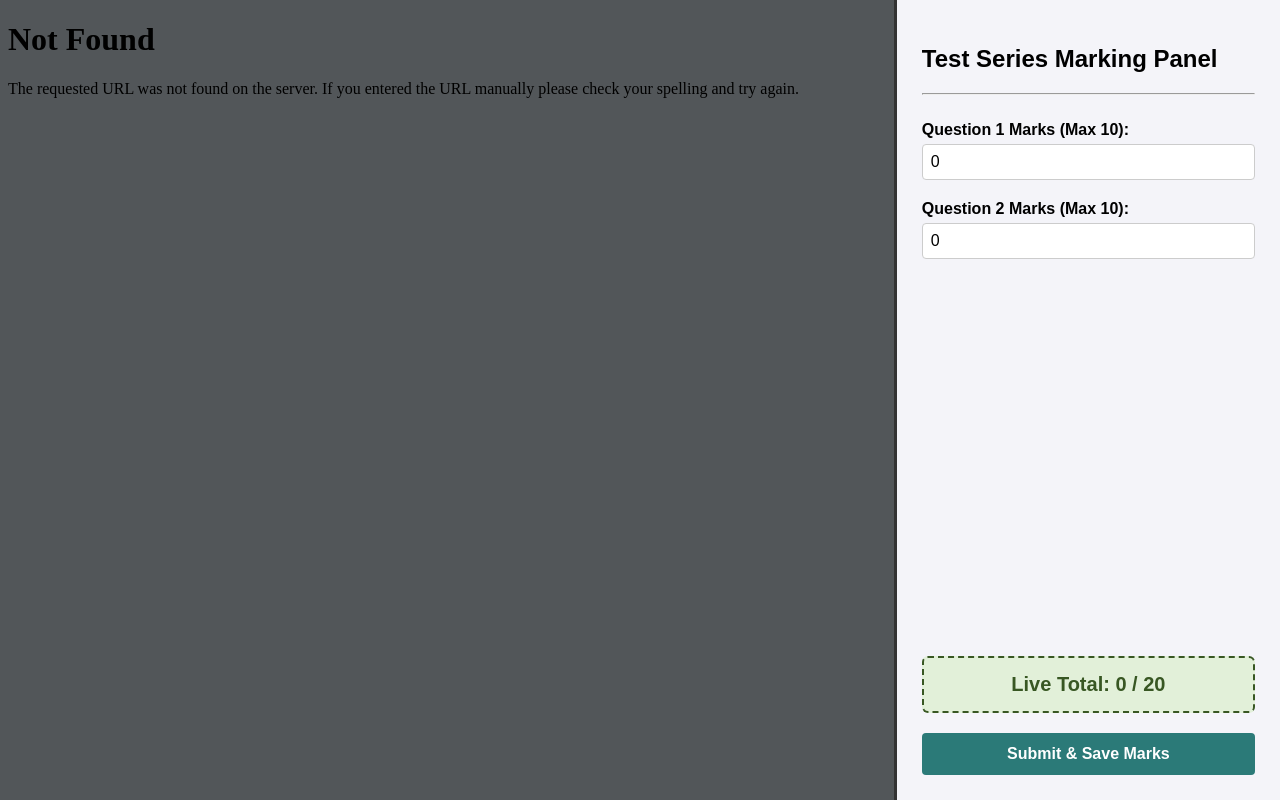
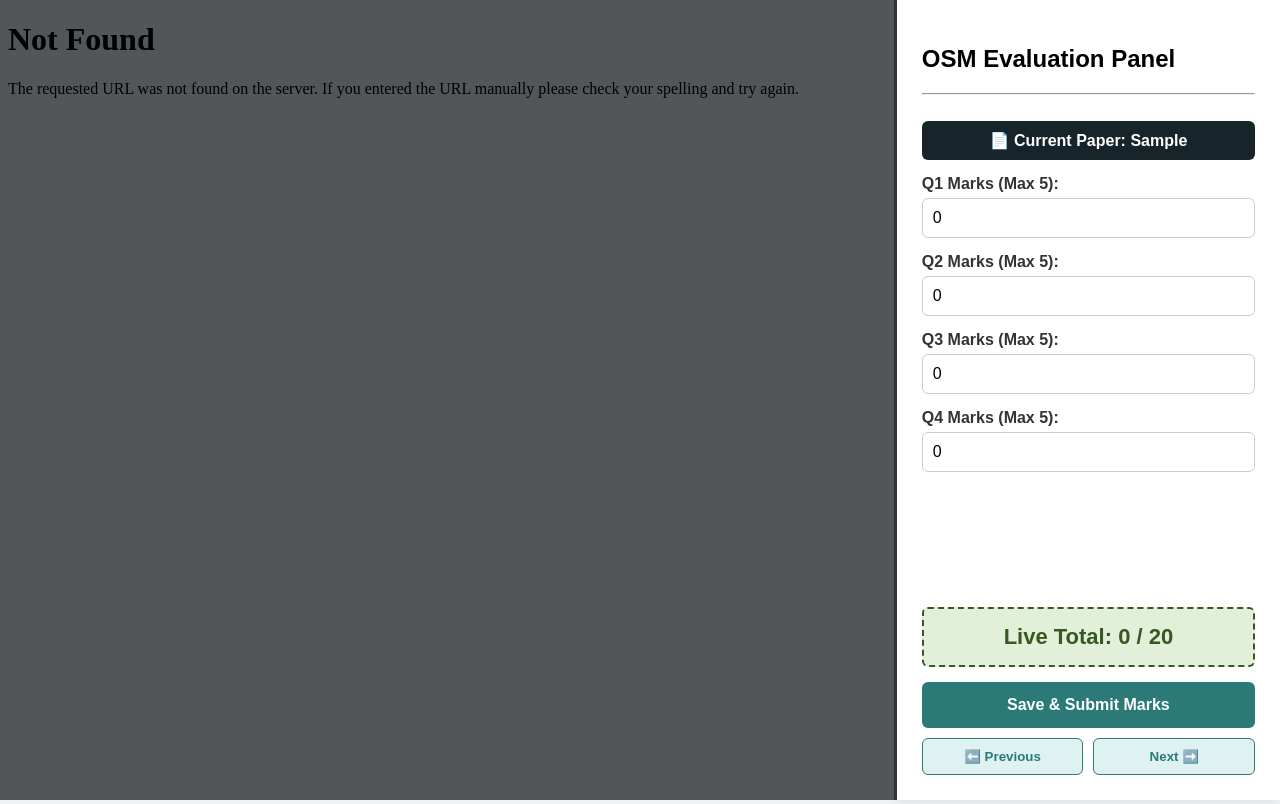
Before and after one commit to rohan3gadkari/OSM-digital-checking, a Flask app: template templates/dashboard.html in a window 1280 px wide. Run offline with Flask 3, Linux system fonts and the light colour scheme; the template is opened without the code that fills it: most values are stand-ins (such as "Sample title", 1, 10 or a date in 2020).

Commit message:
Update dashboard.html

```diff
--- a/templates/dashboard.html
+++ b/templates/dashboard.html
@@ -5,42 +5,47 @@
     <meta name="viewport" content="width=device-width, initial-scale=1.0">
     <title>On-Screen Evaluation System</title>
     <style>
-        body { margin: 0; font-family: Arial, sans-serif; }
+        body { margin: 0; font-family: Arial, sans-serif; background-color: #f0f2f5; }
         .container { display: flex; height: 100vh; }
-        .pdf-panel { width: 70%; border-right: 3px solid #333; background-color: #525659; }
-        .marks-panel { width: 30%; padding: 25px; background-color: #f4f4f9; box-sizing: border-box; display: flex; flex-direction: column; justify-content: space-between; }
-        .form-group { margin-bottom: 20px; }
-        label { font-weight: bold; display: block; margin-bottom: 5px; }
-        input[type="number"] { width: 100%; padding: 8px; box-sizing: border-box; border: 1px solid #ccc; border-radius: 4px; font-size: 16px; }
-        .total-box { background-color: #e2f0d9; padding: 15px; border: 2px dashed #385723; border-radius: 6px; text-align: center; margin-bottom: 20px; }
-        .total-box h3 { margin: 0; color: #385723; font-size: 20px; }
-        button { width: 100%; padding: 12px; background-color: #2b7a78; color: white; border: none; font-size: 16px; cursor: pointer; border-radius: 4px; font-weight: bold; }
-        button:hover { background-color: #17252a; }
-        #msg { text-align: center; font-weight: bold; margin-top: 10px; display: none; }
-        .success { color: green; }
+        .pdf-panel { width: 70%; border-right: 3px solid #333; background-color: #525659; position: relative; }
+        .marks-panel { width: 30%; padding: 25px; background-color: #ffffff; box-sizing: border-box; display: flex; flex-direction: column; justify-content: space-between; box-shadow: -2px 0 10px rgba(0,0,0,0.1); }
+        .form-group { margin-bottom: 15px; }
+        label { font-weight: bold; display: block; margin-bottom: 5px; color: #333; }
+        input[type="number"] { width: 100%; padding: 10px; box-sizing: border-box; border: 1px solid #ccc; border-radius: 6px; font-size: 16px; transition: 0.3s; }
+        input[type="number"]:focus { border-color: #2b7a78; outline: none; }
+        .total-box { background-color: #e2f0d9; padding: 15px; border: 2px dashed #385723; border-radius: 6px; text-align: center; margin-bottom: 15px; }
+        .total-box h3 { margin: 0; color: #385723; font-size: 22px; }
+        .btn-submit { width: 100%; padding: 14px; background-color: #2b7a78; color: white; border: none; font-size: 16px; cursor: pointer; border-radius: 6px; font-weight: bold; margin-bottom: 10px; }
+        .btn-submit:hover { background-color: #17252a; }
+        .nav-buttons { display: flex; gap: 10px; }
+        .btn-nav { flex: 1; padding: 10px; background-color: #def2f1; color: #2b7a78; border: 1px solid #2b7a78; font-weight: bold; cursor: pointer; border-radius: 6px; }
+        .btn-nav:hover { background-color: #2b7a78; color: white; }
+        #msg { text-align: center; font-weight: bold; margin-top: 10px; display: none; padding: 8px; border-radius: 4px; }
+        .success { background-color: #d4edda; color: #155724; border: 1px solid #c3e6cb; }
+        .paper-info { background-color: #17252a; color: white; padding: 10px; border-radius: 6px; text-align: center; font-weight: bold; margin-bottom: 15px; }
     </style>
 </head>
 <body>
 
 <div class="container">
     <div class="pdf-panel">
-        <iframe src="{{ url_for('static', filename='answer_sheets/' + paper_file) }}" width="100%" height="100%" style="border:none;"></iframe>
+        <iframe id="pdfFrame" src="{{ url_for('static', filename='answer_sheets/' + current_paper) }}" width="100%" height="100%" style="border:none;"></iframe>
     </div>
 
     <div class="marks-panel">
         <div>
-            <h2>Test Series Marking Panel</h2>
+            <h2>OSM Evaluation Panel</h2>
             <hr><br>
 
+            <div class="paper-info">
+                📄 Current Paper: <span id="paperName">{{ current_paper }}</span>
+            </div>
+
             <form id="marksForm">
-                <div class="form-group">
-                    <label>Question 1 Marks (Max 10):</label>
-                    <input type="number" id="q1" min="0" max="10" required value="0" oninput="calculateLiveTotal()">
-                </div>
-                <div class="form-group">
-                    <label>Question 2 Marks (Max 10):</label>
-                    <input type="number" id="q2" min="0" max="10" required value="0" oninput="calculateLiveTotal()">
-                </div>
+                <div class="form-group"><label>Q1 Marks (Max 5):</label><input type="number" id="q1" min="0" max="5" value="0" oninput="calculateLiveTotal()"></div>
+                <div class="form-group"><label>Q2 Marks (Max 5):</label><input type="number" id="q2" min="0" max="5" value="0" oninput="calculateLiveTotal()"></div>
+                <div class="form-group"><label>Q3 Marks (Max 5):</label><input type="number" id="q3" min="0" max="5" value="0" oninput="calculateLiveTotal()"></div>
+                <div class="form-group"><label>Q4 Marks (Max 5):</label><input type="number" id="q4" min="0" max="5" value="0" oninput="calculateLiveTotal()"></div>
             </form>
         </div>
 
@@ -49,34 +54,34 @@
                 <h3>Live Total: <span id="liveTotal">0</span> / 20</h3>
             </div>
 
-            <button type="button" onclick="submitMarksViaAJAX()">Submit & Save Marks</button>
+            <button type="button" class="btn-submit" onclick="submitMarksViaAJAX()">Save & Submit Marks</button>
+
+            <div class="nav-buttons">
+                <button class="btn-nav" onclick="navigatePaper('prev')">⬅️ Previous</button>
+                <button class="btn-nav" onclick="navigatePaper('next')">Next ➡️</button>
+            </div>
+
             <div id="msg"></div>
         </div>
     </div>
 </div>
 
 <script>
-    // १. Live Total काढण्यासाठी फंक्शन
     function calculateLiveTotal() {
         let q1 = parseInt(document.getElementById('q1').value) || 0;
         let q2 = parseInt(document.getElementById('q2').value) || 0;
-        document.getElementById('liveTotal').innerText = q1 + q2;
+        let q3 = parseInt(document.getElementById('q3').value) || 0;
+        let q4 = parseInt(document.getElementById('q4').value) || 0;
+        document.getElementById('liveTotal').innerText = q1 + q2 + q3 + q4;
     }
 
-    // २. पेज रिफ्रेश न करता डेटा बॅकएंडला (Excel मध्ये) पाठवण्यासाठी फंक्शन
     function submitMarksViaAJAX() {
-        let q1Value = document.getElementById('q1').value;
-        let q2Value = document.getElementById('q2').value;
-
-        if(q1Value === "" || q2Value === "") {
-            alert("कृपया सर्व रकान्यांमध्ये गुण भरा!");
-            return;
-        }
-
         let dataToSend = {
-            paper_file: "{{ paper_file }}",
-            q1: q1Value,
-            q2: q2Value
+            paper_file: document.getElementById('paperName').innerText,
+            q1: document.getElementById('q1').value || 0,
+            q2: document.getElementById('q2').value || 0,
+            q3: document.getElementById('q3').value || 0,
+            q4: document.getElementById('q4').value || 0
         };
 
         fetch('/submit_marks', {
@@ -88,17 +93,17 @@
         .then(data => {
             if(data.status === 'success') {
                 let msgDiv = document.getElementById('msg');
-                msgDiv.innerHTML = "<p class='success'>✔️ गुण Excel मध्ये यशस्वीरीत्या सेव्ह झाले!</p>";
+                msgDiv.className = "success";
+                msgDiv.innerHTML = "✔️ गुण Excel मध्ये यशस्वीरीत्या सेव्ह झाले!";
                 msgDiv.style.display = 'block';
-
-                // ३ सेकंदांनंतर मेसेज लपवणे
                 setTimeout(() => { msgDiv.style.display = 'none'; }, 3000);
             }
-        })
-        .catch(error => {
-            console.error('Error:', error);
-            alert("गुण सेव्ह करताना काहीतरी अडचण आली!");
         });
+    }
+
+    function navigatePaper(direction) {
+        let currentPaper = document.getElementById('paperName').innerText;
+        window.location.href = `/navigate?current=${currentPaper}&direction=${direction}`;
     }
 </script>
 
```
